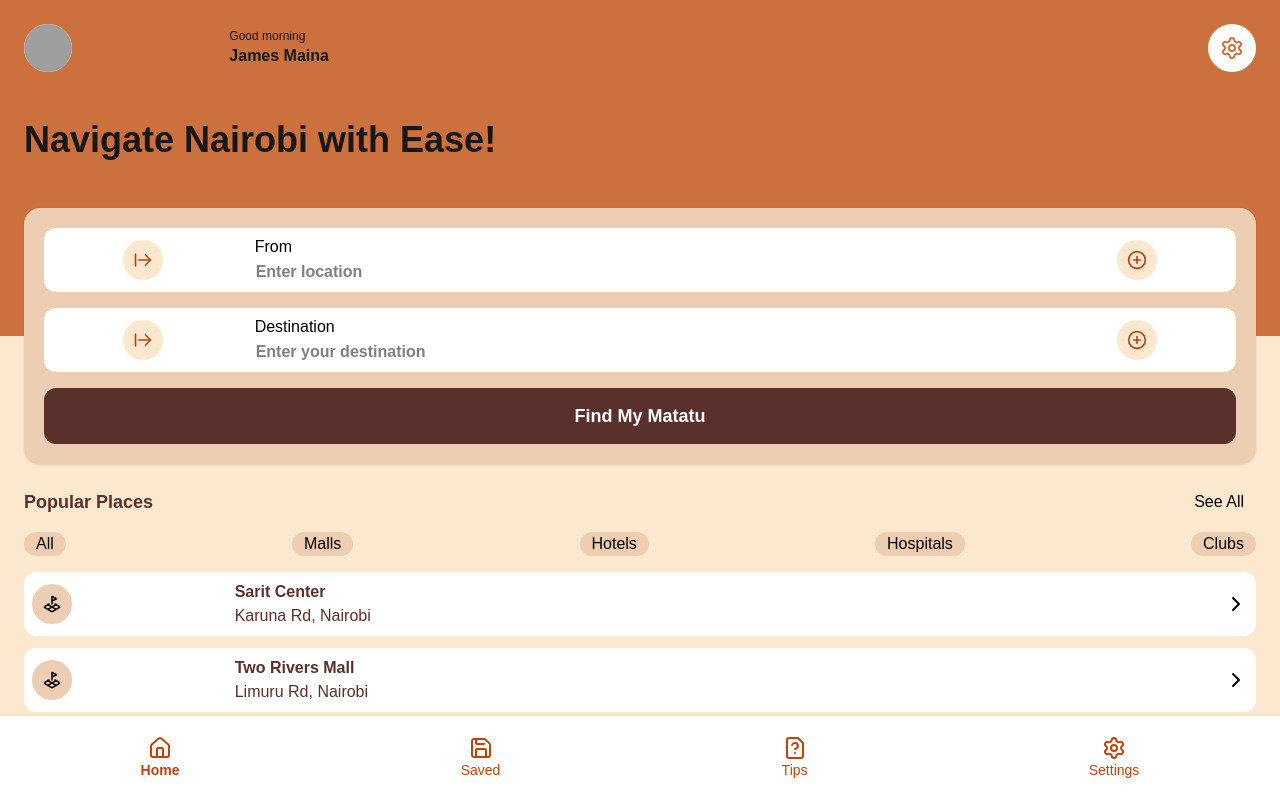
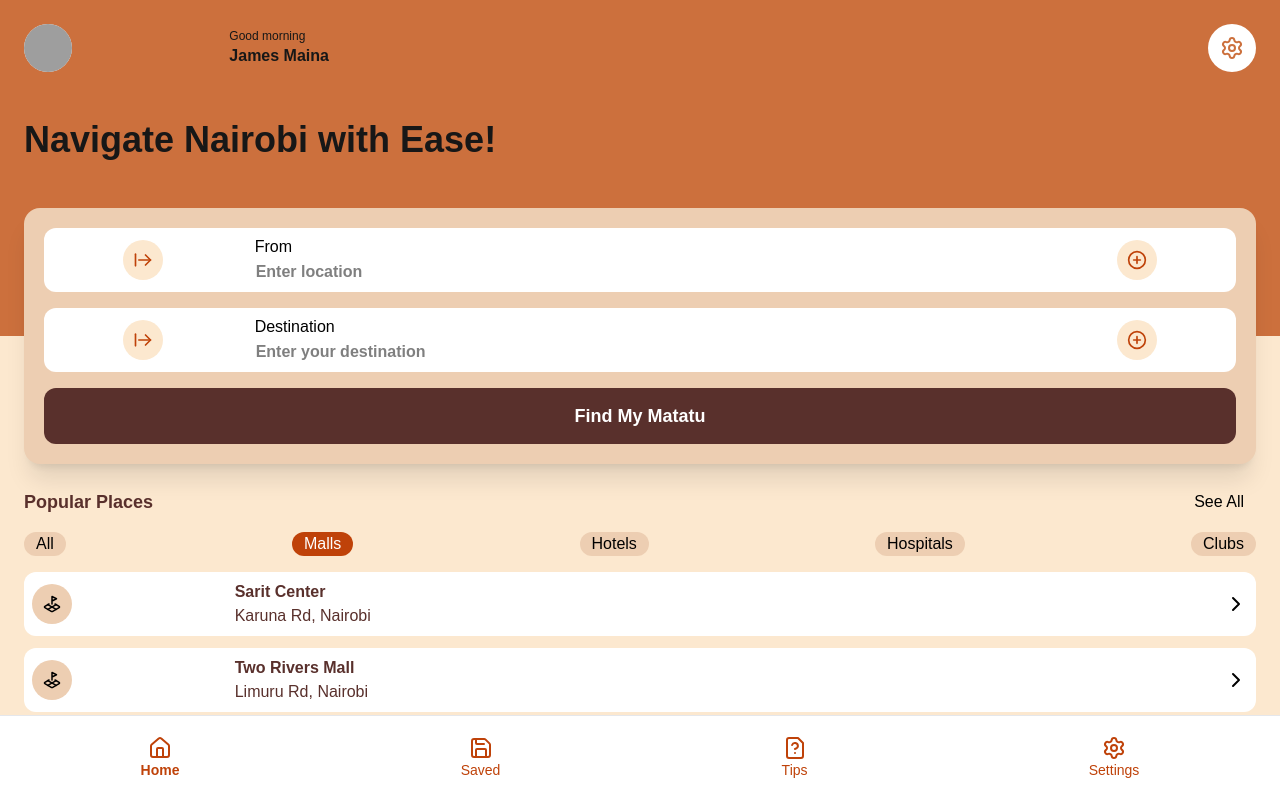
Before and after one commit to joemackay/matatu, a Next.js app: page /home in a window 1280 px wide. Built offline with nearby package versions, Linux system fonts and the light colour scheme; grey boxes are pictures that could not be loaded.

Commit message:
Add shadows, set mall as default selected popular item

```diff
--- a/app/(tabs)/suggestions/[field]/page.tsx
+++ b/app/(tabs)/suggestions/[field]/page.tsx
@@ -65,7 +65,7 @@ export default function FormSuggestionsPage({}) {
             </div>
           </div>
         </div>
-        <div className="form-containter bg-[#EDCEB2] p-6 rounded-2xl shadow m-6 mt-0 mb-4 relative z-50">
+        <div className="form-containter bg-[#EDCEB2] p-6 rounded-2xl shadow-xl m-6 mt-0 mb-4 relative z-50">
           <form className="space-y-6">
             {/* FROM */}
             {fieldToEdit==="from" &&
--- a/app/ui/home/popular.tsx
+++ b/app/ui/home/popular.tsx
@@ -21,7 +21,7 @@ export default function Popular({onSelectDestination}: PopularProps) {
   // const popular = popular_data.popular
   const[popularData, setPopularData] = useState<PopularType[]>([])
   const [loading, setLoading] = useState(true)
-  const[selectedId, setSelectedId] = useState('')
+  const[selectedId, setSelectedId] = useState('malls')
   const { setStoreToDestination } = useSearchSelectionStore()
 
   useEffect(() => {
--- a/app/ui/home/search_box.tsx
+++ b/app/ui/home/search_box.tsx
@@ -28,7 +28,7 @@ export default function SearchBox({from, destination, onSearchFormFocused, onSub
   }, [from, destination])
 
   return (
-    <div className="bg-[#EDCEB2] p-5 rounded-2xl shadow m-6 z-50 relative">
+    <div className="bg-[#EDCEB2] p-5 rounded-2xl shadow-xl m-6 z-50 relative">
       <div className="space-y-4">
         {/* FROM */}
         <div className="relative flex flex-row h-16 rounded-xl bg-white items-center">
```
